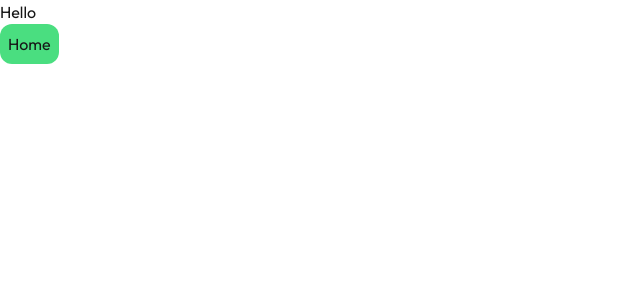
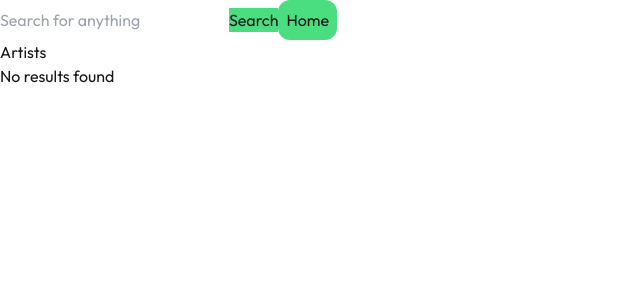
Before and after one commit to wyoung7788/spotify-clone, a Next.js app: page /search in a window 1280 px wide. Shown: the top 300 px of the page, without its empty margins (0-640 px from the left). Built offline with nearby package versions, Linux system fonts and the light colour scheme.

Commit message:
fixed url error in tursoClient using vite to view .env variables- search bar does not disappear on new search

```diff
--- a/app/components/search.tsx
+++ b/app/components/search.tsx
@@ -1,28 +1,23 @@
 import { useState } from "react";
+
 export default function Search(){
-    const [inputValue, setValue] = useState(null);
-    // this handle function should call multiple types
-    // first let's call artist
-    // define a function that let's us pass in a type
-
-    const redirectSearch = () => {
-        const url = '/search';
-        window.location.href = url; // Redirect to search window
-    };
+    const [inputValue, setValue] = useState("");
 
 
+    //search function to store value in local storage and redirect
+    const launchSearch = () => {
+        if (inputValue) {
+            localStorage.setItem("search", inputValue)
+            window.location.href = "/search"
+        }
+    }
     return(
         <div>
         <input className="bg-gray-400 rounded-md"type="text"
         id="inputId" placeholder="Search for..."
         value={inputValue}
-        //store this value into local storage? or save as a variable to be accessed in search page
-
-        //check if we are already in the search page, just load elements, if not-> redirect
         onChange={(e)=> setValue(e.target.value)}/>
-
-
-        <button onClick={redirectSearch}>
+        <button onClick={launchSearch}>
             Search
         </button>
 
--- a/app/db/index.ts
+++ b/app/db/index.ts
@@ -1,4 +1,32 @@
+import * as schema from './schema';
+import 'dotenv/config';
+import { type LibSQLDatabase, drizzle } from 'drizzle-orm/libsql';
+import { createClient } from '@libsql/client/http';
+
+export function tursoClient(): LibSQLDatabase<typeof schema> {
+  const url = import.meta.env.VITE_TURSO_URL?.trim();
+  if (url === undefined) {
+    throw new Error('TURSO_URL is not defined', url);
+  }
+
+  const authToken = import.meta.env.VITE_TURSO_AUTH_TOKEN?.trim();
+  if (authToken === undefined) {
+    if (!url.includes('file:')) {
+      throw new Error('TURSO_AUTH_TOKEN is not defined');
+    }
+  }
+
+  return drizzle(
+    createClient({
+      url,
+      authToken
+    }),
+    { schema }
+  );
+}
+/*
 import { config } from 'dotenv';
+import 'dotenv/config'
 import { drizzle } from 'drizzle-orm/libsql';
 import { createClient } from '@libsql/client';
 import * as schema from "./schema";
@@ -10,3 +38,4 @@ const client = createClient({
 });
 
 export const db = drizzle(client, {schema});
+*/
--- a/app/register/page.tsx
+++ b/app/register/page.tsx
@@ -3,17 +3,27 @@ import { signup } from "../actions/auth"
 import { usersTable } from "../db/schema";
 import { db } from "../db";
 
-const goHome = () => {
+
+export const goHome = () => {
     const url = '/'
     window.location.href = url; // Redirect to home page
 };
 
+    // this handle function should call multiple types
+    // first let's call artist
+    // define a function that let's us pass in a type
 
 export default async function Register(){
 
+    return(
+        <div></div>
+    )
     const post = await db.query.usersTable.findMany();
+    /*
     return(
+
         <div>
+
         <form action={async () => {
             'use server'
             await db.insert(usersTable).values({
@@ -41,6 +51,7 @@ export default async function Register(){
             <button onClick={goHome}className="mt-5 ml-5">Go Home</button>
             </div>
         </form>
+
         <div>
 
             </div>
@@ -49,4 +60,5 @@ export default async function Register(){
 
 
     )
+        */
 };
--- a/app/search/page.tsx
+++ b/app/search/page.tsx
@@ -1,17 +1,33 @@
+'use client'
+import { useState } from "react";
+import { goHome } from "../register/page";
+
 export default function Search(){
+    //set the inputValue to storage if it exists
+    const [inputValue, setInputValue] = useState(localStorage.getItem('search') || "");
     //priorities to load: 1) artist 2) song 3) playlist 4) album
+    const [artists, setArtists] = useState([])
+    const [songs, setSongs] = useState([])
+    const [playlists, setPlaylists] = useState([])
+    const [album, setAlbums] = useState([])
 
     const handleSearch = (type: string) => {
         if (inputValue) {
-            getSearch(inputValue, "artist")
-            .then(data => console.log(data))
+            getSearch(type)
+            .then(data => {
+              console.log(data);
+              setArtists(data.artists.items)
+              localStorage.setItem('search', inputValue);
+            })
         }
     };
-
-    async function getSearch(inputValue: string, type: string) {
+    //make sure that when search button is clicked again, it is updating
+    //to local storage
+    async function getSearch(type: string) {
         //use client flow token
         const token = localStorage.getItem('client_token')
-        const endpoint = `https://api.spotify.com/v1/search?${inputValue}=f&type=${type}`
+        const input = localStorage.getItem('search') //retrieve user entry
+        const endpoint = `https://api.spotify.com/v1/search?${input}=f&type=${type}`
 
         const response = await fetch(endpoint, {
           method: 'GET',
@@ -19,17 +35,51 @@ export default function Search(){
             'Authorization': `Bearer ${token}`,
           },
           })
-
         return await response.json();
       }
 
    return(
     <div>
-        Hello
 
-        <div>
-            <button className="bg-green-400 rounded-xl p-2">Home</button>
+    <div>
+            <input
+            type="text"
+            value = {inputValue}
+            onChange={(e) => setInputValue(e.target.value)}
+            placeholder="Search for anything"
+            />
+            <button className="bg-green-400"
+            onClick={() => handleSearch("artist")}>
+            Search
+            </button>
+            <button className="bg-green-400 rounded-xl p-2" onClick={goHome}>Home</button>
         </div>
-    </div>
-   )
+
+
+
+
+          <h2>Artists</h2>
+          {artists.length > 0 ? (
+                    <div className="flex space-x-4">
+                        {artists.map((artist, index) => (
+                            <div key={index} className="relative group">
+                            <img className="hover:bg-slate-100"
+                            src={artist.images[0].url} alt={artist.name} width="200"/>
+                            <a className="absolute inset-0 flex items-center justify-center invisible group-hover:visible bg-slate-200 bg-opacity-50"
+                            style={{ width: '200px'}}
+                            >
+                                <span className="text-gray-700 group-hover:text-gray-500 text-sm justify-center"
+                                > {artist.name}
+                                </span>
+                            </a>
+                            </div>
+                        ))}
+        </div>)
+        :(
+          <div>No results found</div>
+        )}
+        </div>
+
+   );
+
 }
--- a/package.json
+++ b/package.json
@@ -31,6 +31,7 @@
     "react-icons": "^5.3.0",
     "react-router-dom": "^6.26.2",
     "react-scroll": "^1.9.0",
+    "vite": "^5.4.10",
     "zod": "^3.23.8"
   },
   "devDependencies": {
```
Also changed, not shown: drizzle.config.ts (+12 -13 lines), 1 other file (tests, documents, lock files or other folders).
